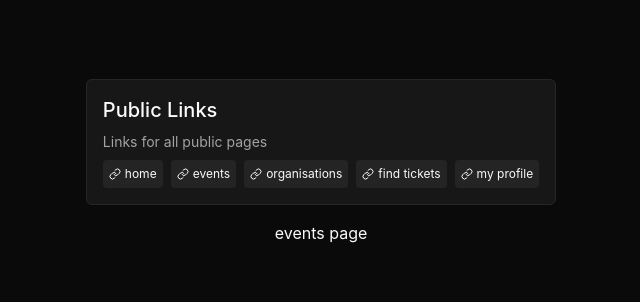
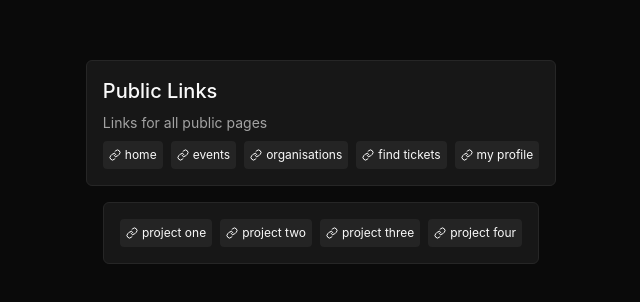
Before and after one commit to delmac-dev/event-management-app, a Next.js app: page /events in a window 1280 px wide. Shown: the part 238-540 px from the top of the page, without its empty margins (319-959 px from the left). Built offline with nearby package versions, Linux system fonts and the light colour scheme.

Commit message:
made edit to events route

```diff
--- a/app/(public)/(home)/page.tsx
+++ b/app/(public)/(home)/page.tsx
@@ -1,4 +1,3 @@
-import { textChangeRangeIsUnchanged } from "typescript";
 
 export default async function Index() {
 
--- a/app/(public)/events/[slug]/join/page.tsx
+++ b/app/(public)/events/[slug]/join/page.tsx
@@ -3,7 +3,7 @@ export default async function EventJoin() {
 
     return (
         <div className="">
-            ticket page
+            join event page
         </div>
     );
 }
--- a/app/(public)/events/[slug]/page.tsx
+++ b/app/(public)/events/[slug]/page.tsx
@@ -1,10 +1,18 @@
+import { LinksProp, StarterLink } from "@/components/starter";
+import { _joinEvent } from "@/lib/routes";
 import { QueryProps } from "@/lib/types";
 
+const data:LinksProp[] = [
+  {name: "join an event", link: _joinEvent("project-one")},
+]
+
 export default async function Event({ params }: QueryProps) {
+  const slug = params.slug;
 
   return (
-    <div className="">
-      event page
-    </div>
+    <>
+      <StarterLink links={data} isPrimary />
+      {slug} page
+    </>
   );
 }
--- a/app/(public)/events/page.tsx
+++ b/app/(public)/events/page.tsx
@@ -1,9 +1,16 @@
+import { LinksProp, StarterLink } from "@/components/starter";
+import { _event } from "@/lib/routes";
+
+const data:LinksProp[] = [
+  {name: "project one", link: _event("project-one")},
+  {name: "project two", link: _event("project-two")},
+  {name: "project three", link: _event("project-three")},
+  {name: "project four", link: _event("project-four")},
+]
 
 export default async function Events() {
 
   return (
-    <div className="">
-      events page
-    </div>
+    <StarterLink links={data} isPrimary />
   );
 }
```
